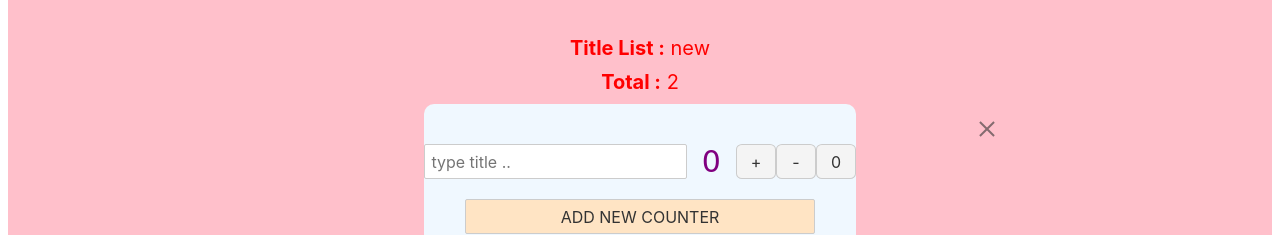
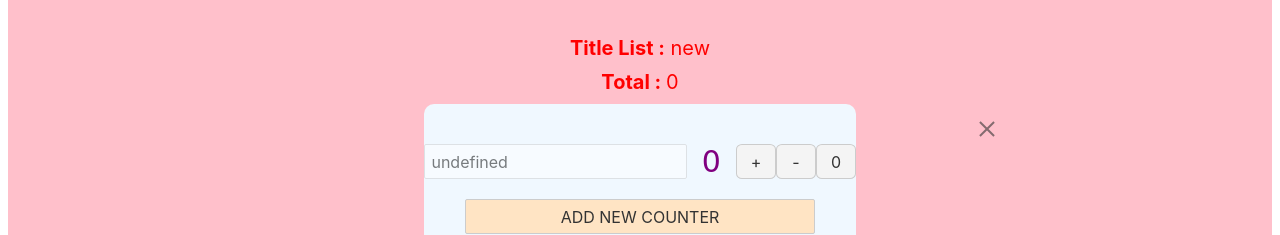
Before and after one commit to m-abe-dev/svelte_counter, a Svelte app: page / in a window 1280 px wide. Shown: the part 192-427 px from the top of the page. Built offline with nearby package versions, Linux system fonts and the light colour scheme.

Commit message:
counter setup

```diff
--- a/src/components/atoms/Input.svelte
+++ b/src/components/atoms/Input.svelte
@@ -1,14 +1,15 @@
 <script lang="ts">
-  // import { count } from '../../stor../../stores/store
+  export let title: string;
 </script>
 
 <div class="input">
-  <input type="text" placeholder="type title .." />
+  <input type="text" value={title} />
 </div>
 
 <style>
   input {
     margin: 0;
+    opacity: 0.5;
   }
   .input {
     position: relative;
--- a/src/components/pages/Count.svelte
+++ b/src/components/pages/Count.svelte
@@ -1,10 +1,11 @@
 <script lang="ts">
+  import { count } from '../../stores/store';
   import CountList from '../blocks/CountList.svelte';
 </script>
 
 <h1>Svelte Counter</h1>
 <div class="highlight"><span>Title List : </span> new</div>
-<div class="highlight"><span>Total :</span> 2</div>
+<div class="highlight"><span>Total : </span>{$count}</div>
 <CountList />
 
 <style>
```
